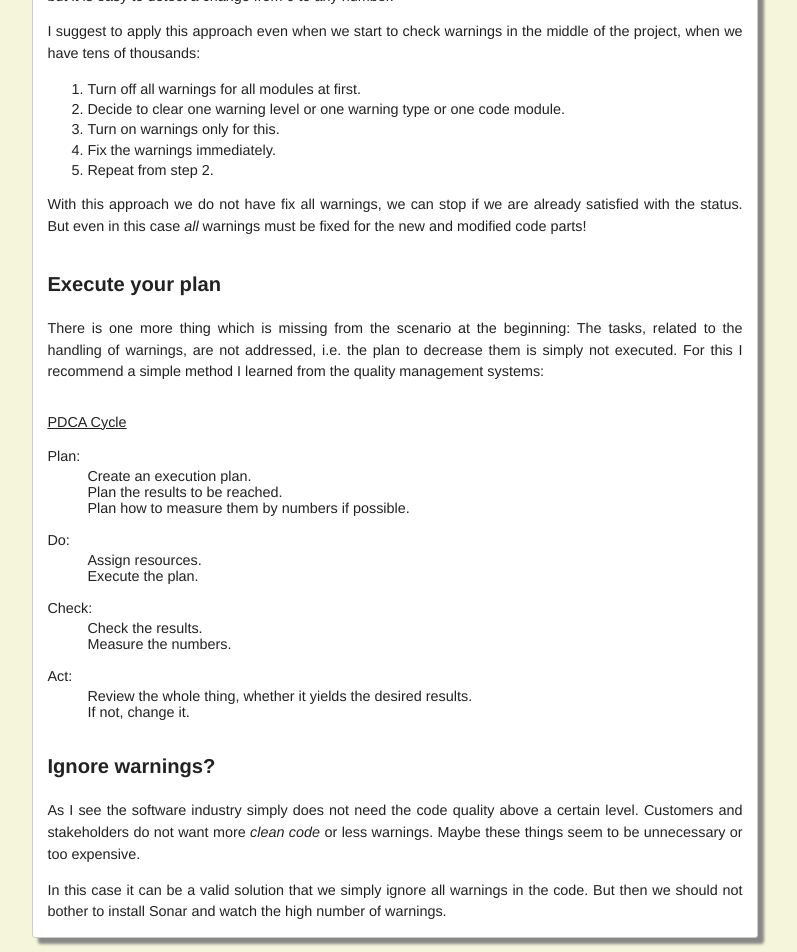
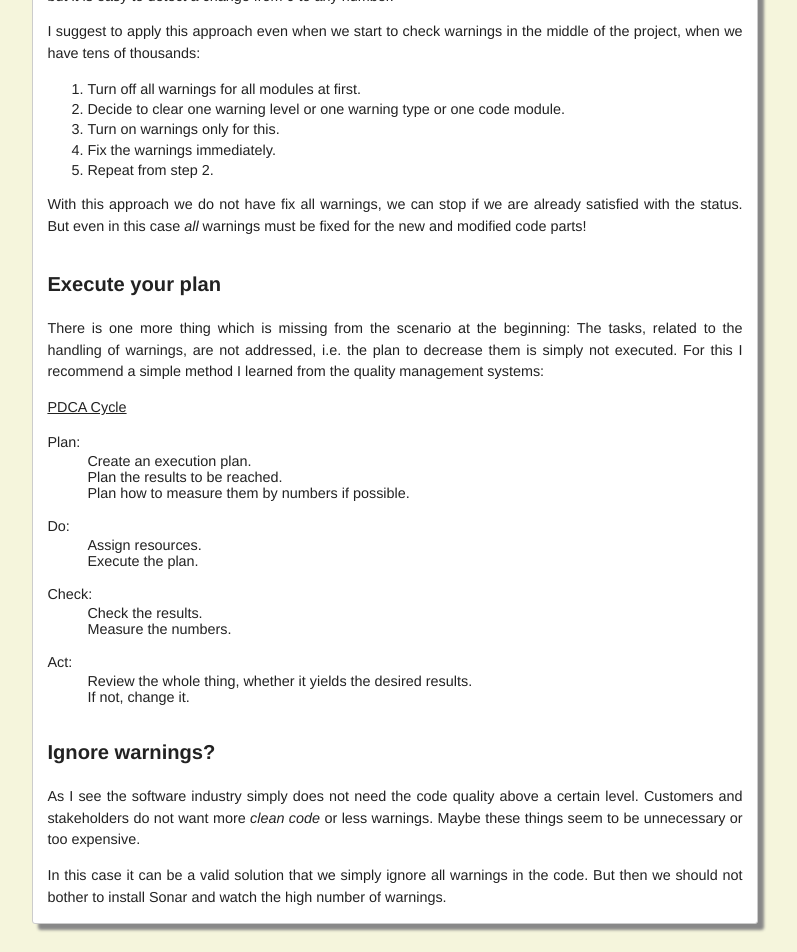
Before and after one commit to woj-tek/petozoltan.github.io, a Jekyll site: the page built from _posts/2016-07-13-how-to-handle-warnings.md, in a window 1280 px wide. Shown: the part 1999-2951 px from the top of the page, without its empty margins (245-1042 px from the left). Built offline with Jekyll 4.4.1, drawn with Linux system fonts in a browser that asks for light colours.

Commit message:
Update main.css

```diff
--- a/css/main.css
+++ b/css/main.css
@@ -121,7 +121,7 @@ h6 {
     font-size: 1em;
     font-weight: normal;
     line-height: 1.4em;
-    margin: 2em 0 0 0;
+    margin: 1em 0 0 0;
     padding: 0 0 0 0;
     text-decoration: underline;
 }
```
